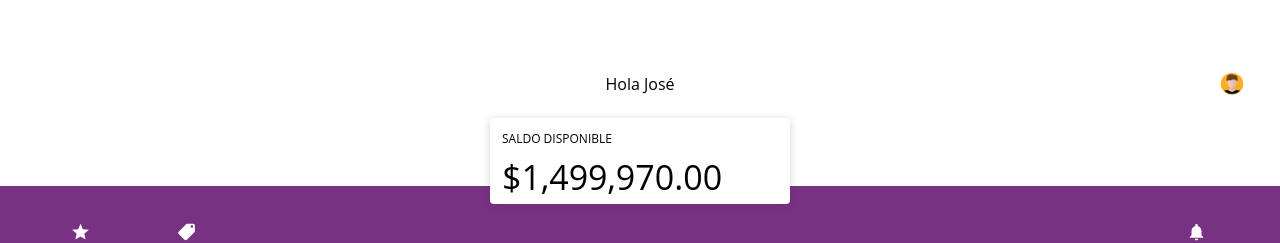
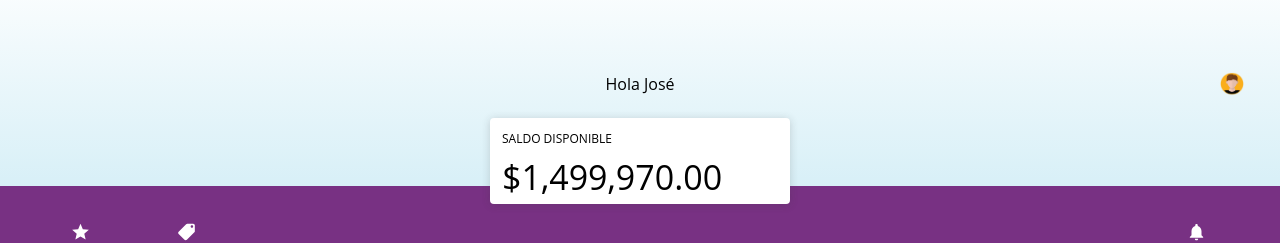
Before and after one commit to Bolio/movements-rick-and-morty, a React (Vite) app in the folder movements-rick-and-morty/: page / in a window 1280 px wide. Shown: the top 243 px of the page. Built offline with nearby package versions, Linux system fonts and the light colour scheme; no server answers.

Commit message:
Add linear-gradient in Welcome component.

```diff
--- a/movements-rick-and-morty/src/components/Welcome/index.tsx
+++ b/movements-rick-and-morty/src/components/Welcome/index.tsx
@@ -10,6 +10,12 @@ const WelcomeStyled = styled.header`
   justify-content: center;
   align-items: center;
   /* background-color: green; */
+  background: linear-gradient(
+    180deg,
+    rgba(255, 255, 255, 0) -21%,
+    rgba(34, 168, 210, 0.2) 115%
+  );
+
   div#container-info-welcome {
     width: 100%;
     display: flex;
```
